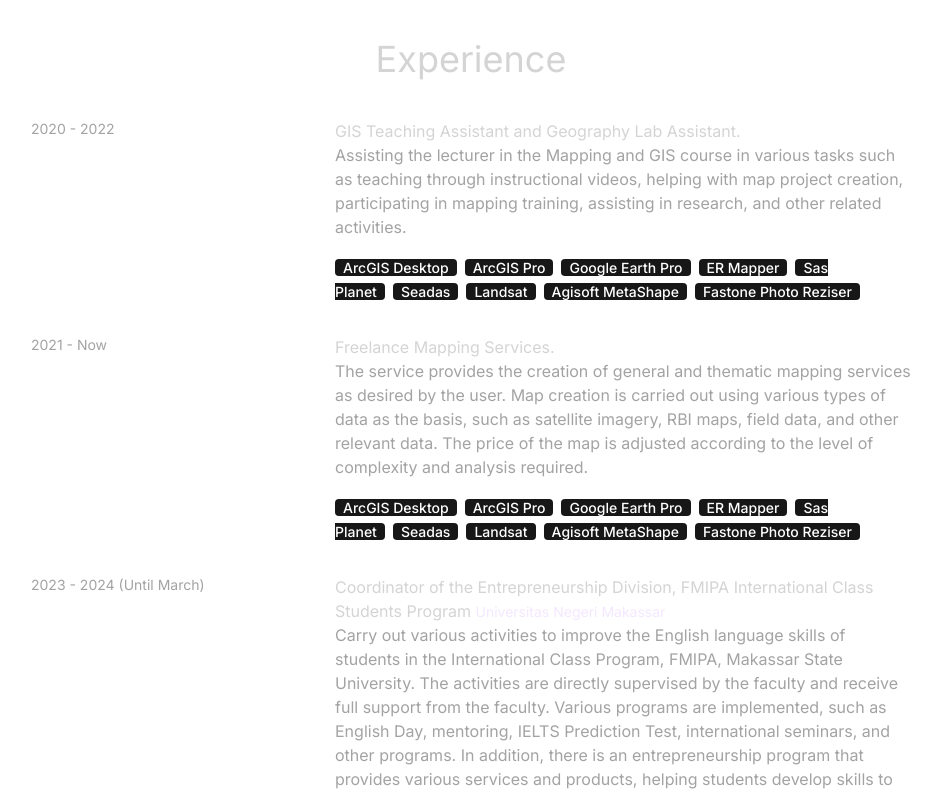
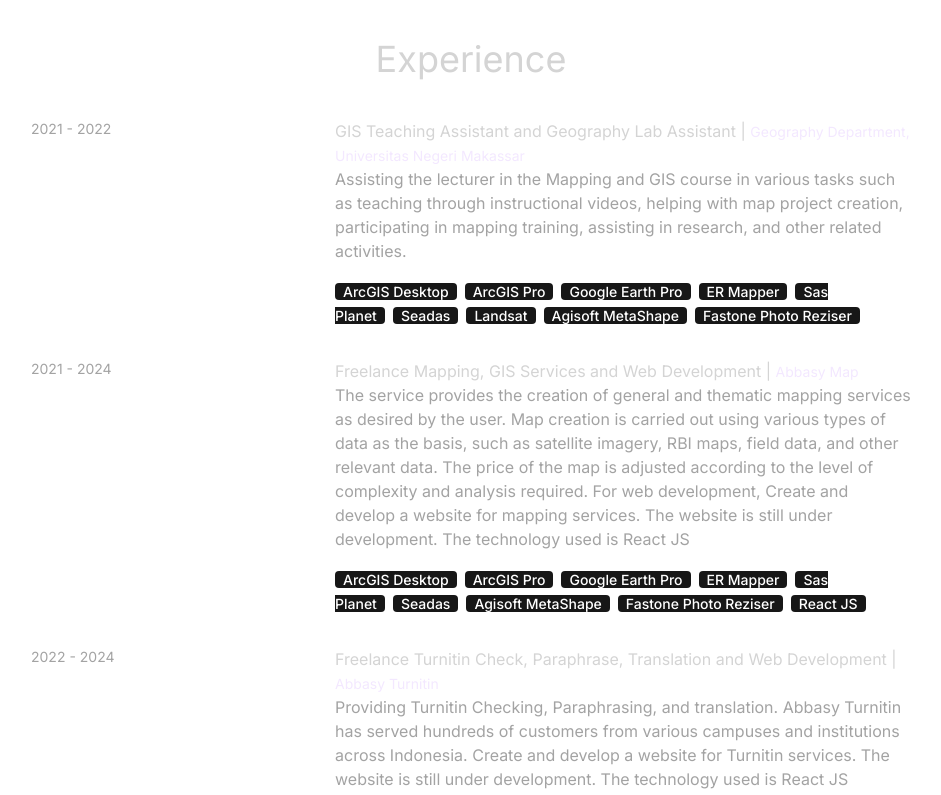
Before and after one commit to Rinsaf14/ririn-portofolio, a React (Vite) app: page / in a window 1280 px wide. Shown: the part 1840-2635 px from the top of the page, without its empty margins (169-1110 px from the left). Built offline with nearby package versions, Linux system fonts and the light colour scheme.

Commit message:
Memperbaharui porto

```diff
--- a/src/components/Contact.jsx
+++ b/src/components/Contact.jsx
@@ -32,6 +32,7 @@ const Contact = () => {
         <a href="#" className="border-b">
           {CONTACT.email}
         </a>
+        <p className="mt-3 text-yellow-300">Willing to be placed anywhere</p>
       </div>
     </div>
   );
--- a/src/components/Hero.jsx
+++ b/src/components/Hero.jsx
@@ -1,5 +1,5 @@
 import { HERO_CONTENT } from "../constants";
-import profilePic from "../assets/Rinsaf.jpg";
+import profilePic from "../assets/Rinsaf_New.jpg";
 import { motion } from "framer-motion";
 
 const container = (delay) => ({
@@ -37,7 +37,7 @@ const Hero = () => {
               dragConstraints={{ left: -100, right: 100 }}
               className="bg-gradient-to-r from-pink-300 via-slate-500 to-purple-500 bg-clip-text text-3xl tracking-tight text-transparent"
             >
-              Web Developer | Mapper
+              Web Developer | Web GIS | Mapper
             </motion.span>
             <motion.p
               variants={container(1)}
--- a/src/constants/index.js
+++ b/src/constants/index.js
@@ -20,6 +20,7 @@ import project16 from "../assets/projects/project-16.png";
 import project17 from "../assets/projects/project-17.png";
 import project18 from "../assets/projects/project-18.png";
 import project19 from "../assets/projects/project-19.png";
+import project20 from "../assets/projects/project-20.png";
 import training1 from "../assets/projects/training1.jpg";
 import training2 from "../assets/projects/training2.jpg";
 import training3 from "../assets/projects/training3.jpg";
@@ -42,9 +43,9 @@ export const ABOUT_TEXT = `My interest in technology started during college, whe
 
 export const EXPERIENCES = [
   {
-    year: "2020 - 2022",
-    role: "GIS Teaching Assistant and Geography Lab Assistant.",
-    institution: "Geography Department, Universitas Negeri Makassar",
+    year: "2021 - 2022",
+    role: "GIS Teaching Assistant and Geography Lab Assistant |",
+    company: "Geography Department, Universitas Negeri Makassar",
     description: `Assisting the lecturer in the Mapping and GIS course in various tasks such as teaching through instructional videos, helping with map project creation, participating in mapping training, assisting in research, and other related activities.`,
     technologies: [
       "ArcGIS Desktop",
@@ -59,9 +60,10 @@ export const EXPERIENCES = [
     ],
   },
   {
-    year: "2021 - Now",
-    role: "Freelance Mapping Services.",
-    description: `The service provides the creation of general and thematic mapping services as desired by the user. Map creation is carried out using various types of data as the basis, such as satellite imagery, RBI maps, field data, and other relevant data. The price of the map is adjusted according to the level of complexity and analysis required.`,
+    year: "2021 - 2024",
+    role: "Freelance Mapping, GIS Services and Web Development |",
+    company: "Abbasy Map",
+    description: `The service provides the creation of general and thematic mapping services as desired by the user. Map creation is carried out using various types of data as the basis, such as satellite imagery, RBI maps, field data, and other relevant data. The price of the map is adjusted according to the level of complexity and analysis required. For web development, Create and develop a website for mapping services. The website is still under development. The technology used is React JS`,
     technologies: [
       "ArcGIS Desktop",
       "ArcGIS Pro",
@@ -69,30 +71,75 @@ export const EXPERIENCES = [
       "ER Mapper",
       "Sas Planet",
       "Seadas",
-      "Landsat",
       "Agisoft MetaShape",
       "Fastone Photo Reziser",
+      "React JS",
+    ],
+  },
+  {
+    year: "2022 - 2024",
+    role: "Freelance Turnitin Check, Paraphrase, Translation and Web Development |",
+    company: "Abbasy Turnitin",
+    description: `Providing Turnitin Checking, Paraphrasing, and translation. Abbasy Turnitin has served hundreds of customers from various campuses and institutions across Indonesia. Create and develop a website for Turnitin services. The website is still under development. The technology used is React JS`,
+    technologies: [
+      "paraphrasing",
+      "Web Development",
+      "Sales",
+      "Translation",
+      "Turnitin",
     ],
   },
   {
     year: "2023 - 2024 (Until March)",
-    role: "Coordinator of the Entrepreneurship Division, FMIPA International Class Students Program",
-    company: "Universitas Negeri Makassar",
-    description: `Carry out various activities to improve the English language skills of students in the International Class Program, FMIPA, Makassar State University. The activities are directly supervised by the faculty and receive full support from the faculty. Various programs are implemented, such as English Day, mentoring, IELTS Prediction Test, international seminars, and other programs. In addition, there is an entrepreneurship program that provides various services and products, helping students develop skills to become entrepreneurs.`,
+    role: "Coordinator of the Entrepreneurship Division, FMIPA International Class Students Program |",
+    company: "Faculty of Mathematics and Sciences, Universitas Negeri Makassar",
+    description: `Carry out various activities to improve the English language skills of students in the International Class Program, FMIPA, Makassar State University. The activities are directly supervised by the faculty and receive full support from the faculty. Various programs are implemented, such as English Day, mentoring, IELTS Prediction Test, international seminars, and other programs. In addition, there is an entrepreneurship program that provides various services and products, helping students develop skills to become entrepreneurs. For web development, Create and develop a community website using React JS. The website is still under development and is being customized to meet the community's needs`,
     technologies: [
       "English Language, Leadership, Entrepreneurship, Team Working, Communication Skills",
+      "Web Development",
+      "React",
+      "CSS Native",
     ],
   },
   {
-    year: "2024 - (April - Mei)",
-    role: "Freelance Web Developer",
+    year: "December 2023 - December 2024",
+    role: "Gift Bouquet Designer and Web Developer |",
+    company: "Beauty Bouquet Barru",
+    description: `Provide a variety of bouquet types such as flower bouquets, stuffed animals, snacks, money, and more. In addition, this business is being developed by creating and building the Beauty Bouquet Barru website, allowing customers to more easily view the available stock. The website is still under development, using React and Tailwind technologies.`,
+    technologies: [
+      "Design",
+      "Floris",
+      "Sales",
+      "Web Development",
+      "React",
+      "CSS Native",
+    ],
+  },
+  {
+    year: "January - December 2024",
+    role: "Retail Assistant ad Web Developer |",
+    company: "Berkah Sukses Store",
+    description: `Responsible for managing product availability, store operations, cashier, as well as creating and developing the store's cashier website. The cashier website is built using Laravel technology and includes features such as login authentication for cashiers and admins, as well as menus for the dashboard, users, products, transactions, and reports. This website developed using Laravel 11 and still in development.
+`,
+    technologies: [
+      "Design",
+      "Floris",
+      "Sales",
+      "Web Development",
+      "React",
+      "CSS Native",
+    ],
+  },
+  {
+    year: "April - Mei 2024",
+    role: "Freelance Web Developer |",
     company: "Jababeka Tbk (By the relation of an intern)",
     description: `Helping develop the psychological test website together with an intern at Jababeka Tbk. Website development is carried out by inserting questions on sheets of paper into the website display and then providing logic according to the form of multiple choice questions. There is one correct answer and then the user's answer results will be calculated when all questions have been answered. Apart from that, this website also provides CSS to make it more attractive. In this project, I only worked on the CFIT question section.`,
     technologies: ["PHP Native", "CSS", "MySQL", "Javascript"],
   },
   {
     year: "2024 - (Juni - November)",
-    role: "IT Web Developer Intern",
+    role: "IT Web Developer Intern |",
     company: "Invaite.id",
     description: `Helping slicing website designs into lines of code so that it can become an interactive online invitation website that customers want. The online invitation website is equipped with features for sending messages and impressions as well as confirming attendance which is connected to a database in real time. This website has been hosted and received by customers.`,
     technologies: [
@@ -107,7 +154,7 @@ export const EXPERIENCES = [
   },
   {
     year: "2024 - (Agustus)",
-    role: "Freelance Web Developer",
+    role: "Freelance Web Developer |",
     company: "UPT SPF SMP NEGERI 3 MAKASSAR ",
     description: `Helping create a bullying complaint website at school. On this website, there is a complaint feature by embedding links in the form of social media and also Google forms. There is also various information regarding bullying complaints. This website has also been hosted so it can be used immediately.`,
     technologies: ["HTML", "CSS", "JavaScript", "Github"],
@@ -132,6 +179,14 @@ export const PROJECTS = [
       "Fastone Photo Reziser",
     ],
     link: "/peta.html",
+  },
+  {
+    title: "Web GIS Bojo Baru",
+    image: project20,
+    description:
+      "Creating a GIS Website using Codeigniter 4. This GIS Website includes a Dashboard, View Map, Base Map, Marker, Circle, Polyline, Polygon, GeoJSON, Get Coordinates, Geolocation, and Database. The development of this website is part of the learning process for Web GIS.",
+    technologies: ["Codeigniter 4", "Leaflet", "GeoJSON"],
+    link: "",
   },
   {
     title: "Processing Water Service data with ArcPy in VSCode into ArcGIS Pro",
```
Also changed, not shown: src/assets/projects/project-20.png (added), 1 other file (tests, documents, lock files or other folders).
